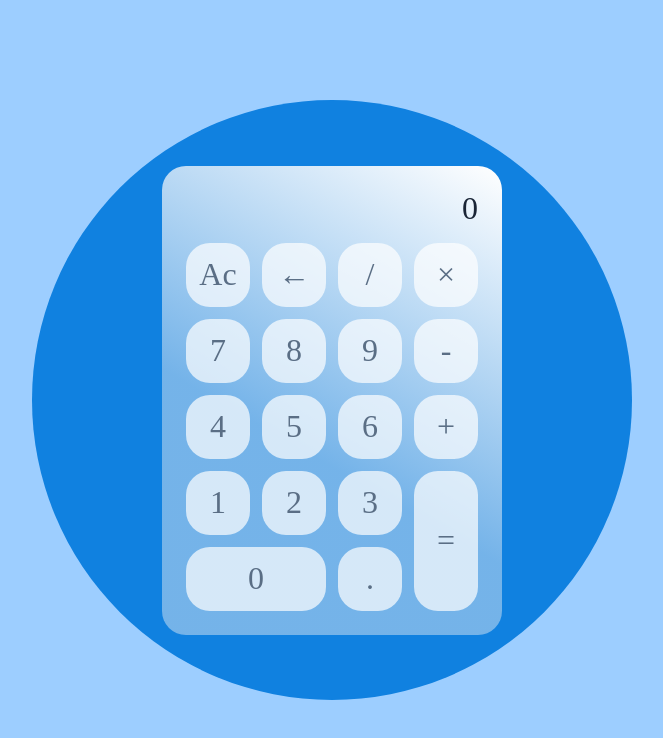
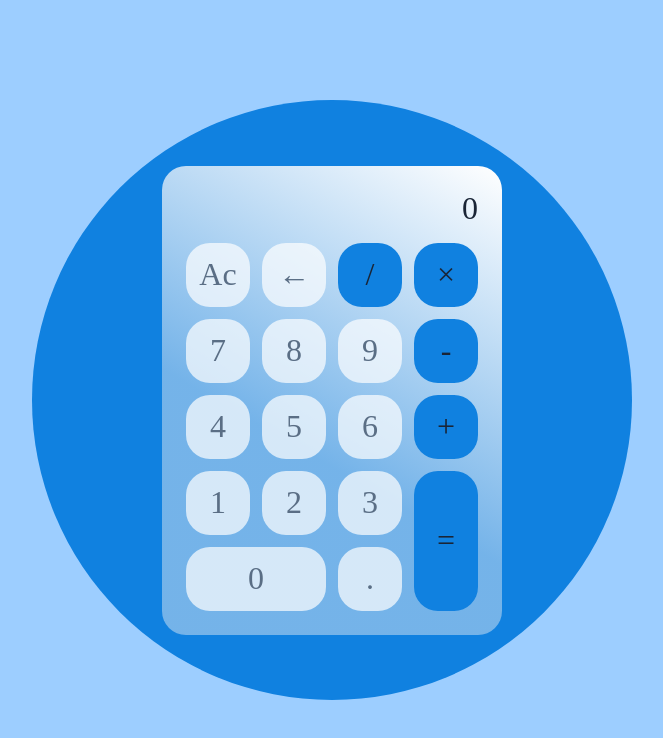
Before and after one commit to Leccon1/Calculator, a React (Vite) app: page / in a window 1280 px wide. Shown: the top 738 px of the page, without its empty margins (308-971 px from the left). Built offline with nearby package versions, Linux system fonts and the light colour scheme.

Commit message:
feat(Calculator): add accent modifier to button component

```diff
--- a/src/App.jsx
+++ b/src/App.jsx
@@ -11,8 +11,12 @@ function App() {
 					<div className={`${styles.buttonHelpers} ${styles.container}`}>
 						<button className={styles.button}>Ac</button>
 						<button className={styles.button}>&#8592;</button>
-						<button className={styles.button}>/</button>
-						<button className={styles.button}>&#215;</button>
+						<button className={`${styles.button} ${styles['button--accent']}`}>
+							/
+						</button>
+						<button className={`${styles.button} ${styles['button--accent']}`}>
+							&#215;
+						</button>
 					</div>
 					<div className={styles.block}>
 						<div className={`${styles.buttonNumbers} ${styles.container}`}>
@@ -29,9 +33,21 @@ function App() {
 							<button className={styles.button}>.</button>
 						</div>
 						<div className={`${styles.buttonHelpers} ${styles.container}`}>
-							<button className={styles.button}>-</button>
-							<button className={styles.button}>+</button>
-							<button className={styles.button}>=</button>
+							<button
+								className={`${styles.button} ${styles['button--accent']}`}
+							>
+								-
+							</button>
+							<button
+								className={`${styles.button} ${styles['button--accent']}`}
+							>
+								+
+							</button>
+							<button
+								className={`${styles.button} ${styles['button--accent']}`}
+							>
+								=
+							</button>
 						</div>
 					</div>
 				</div>
```
